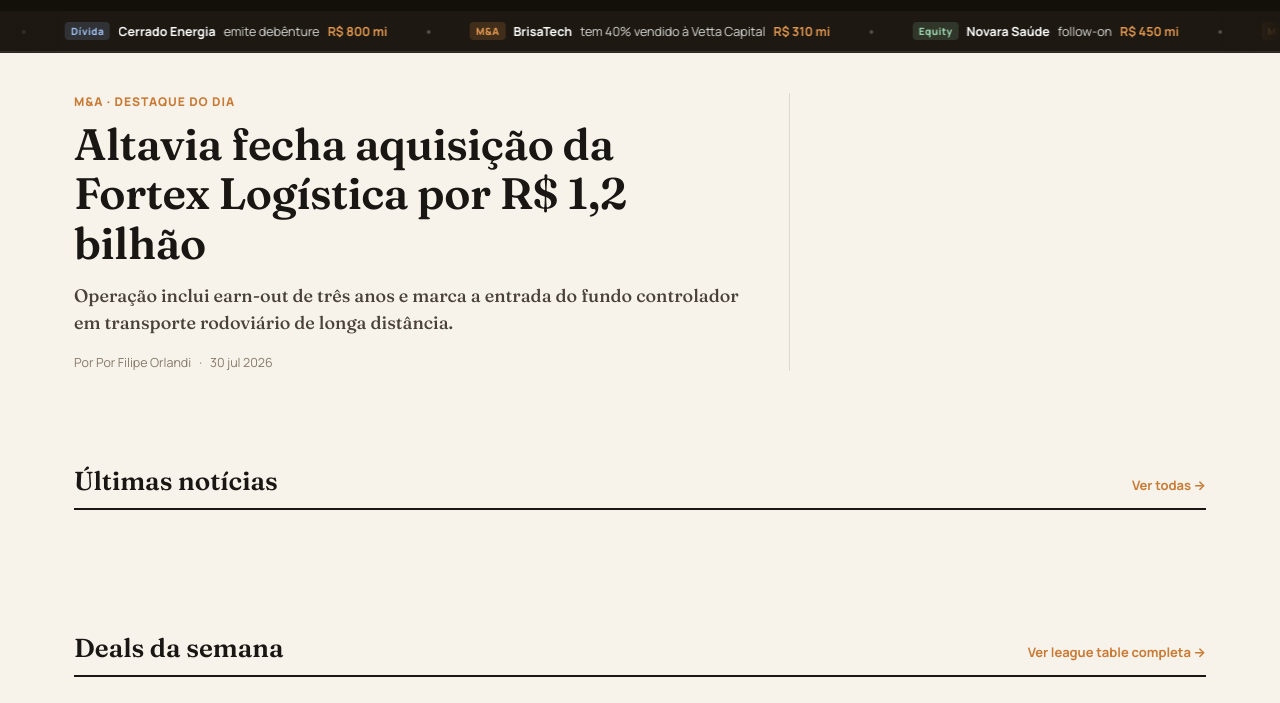
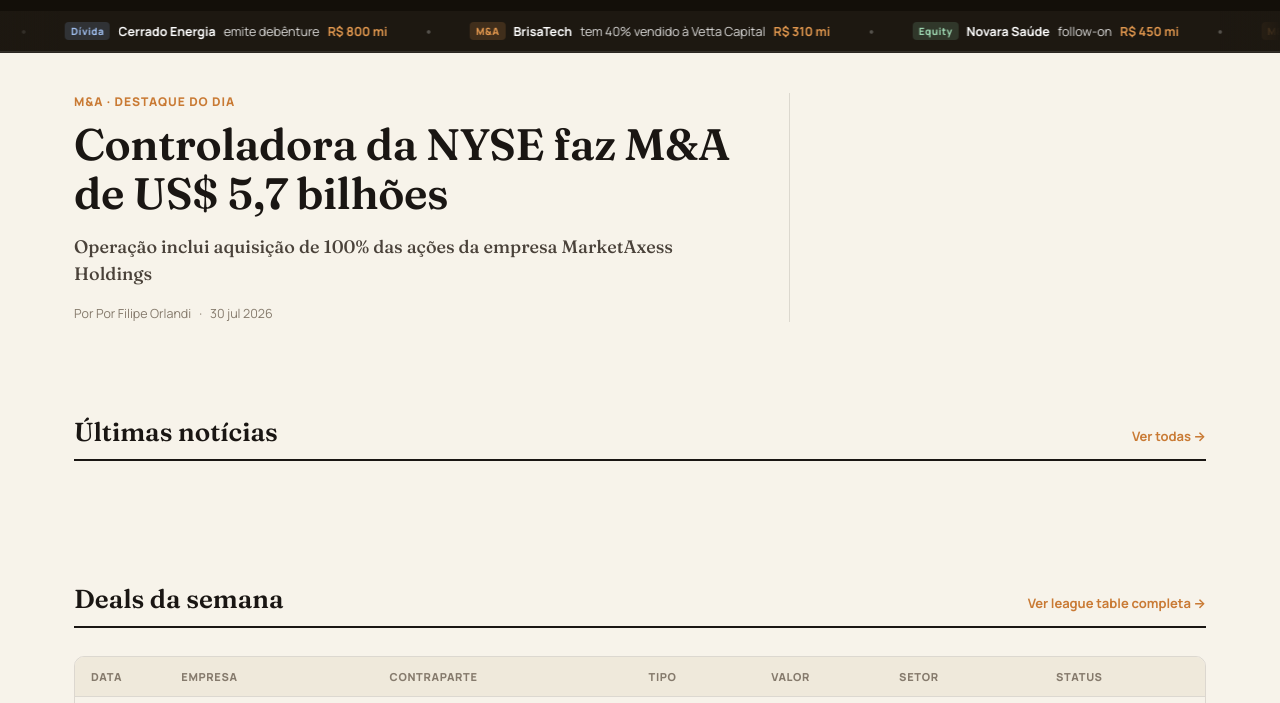
Before and after one commit to filipeor/deal-crafting-site, an Eleventy site: page index.njk in a window 1280 px wide. Shown: the part 53-756 px from the top of the page. Built offline with nearby package versions, Linux system fonts and the light colour scheme; Eleventy itself is replaced by a stand-in of ours; files that its build step writes are made by us from their sources.

Commit message:
Update Notícia “altavia-fortex”

```diff
--- a/content/noticias/altavia-fortex.md
+++ b/content/noticias/altavia-fortex.md
@@ -1,7 +1,6 @@
 ---
-title: Altavia fecha aquisição da Fortex Logística por R$ 1,2 bilhão
-dek: Operação inclui earn-out de três anos e marca a entrada do fundo
-  controlador em transporte rodoviário de longa distância.
+title: Controladora da NYSE faz M&A de US$ 5,7 bilhões
+dek: Operação inclui aquisição de 100% das ações da empresa MarketAxess Holdings
 category: ma
 categoryLabel: M&A
 author: Por Filipe Orlandi
```
